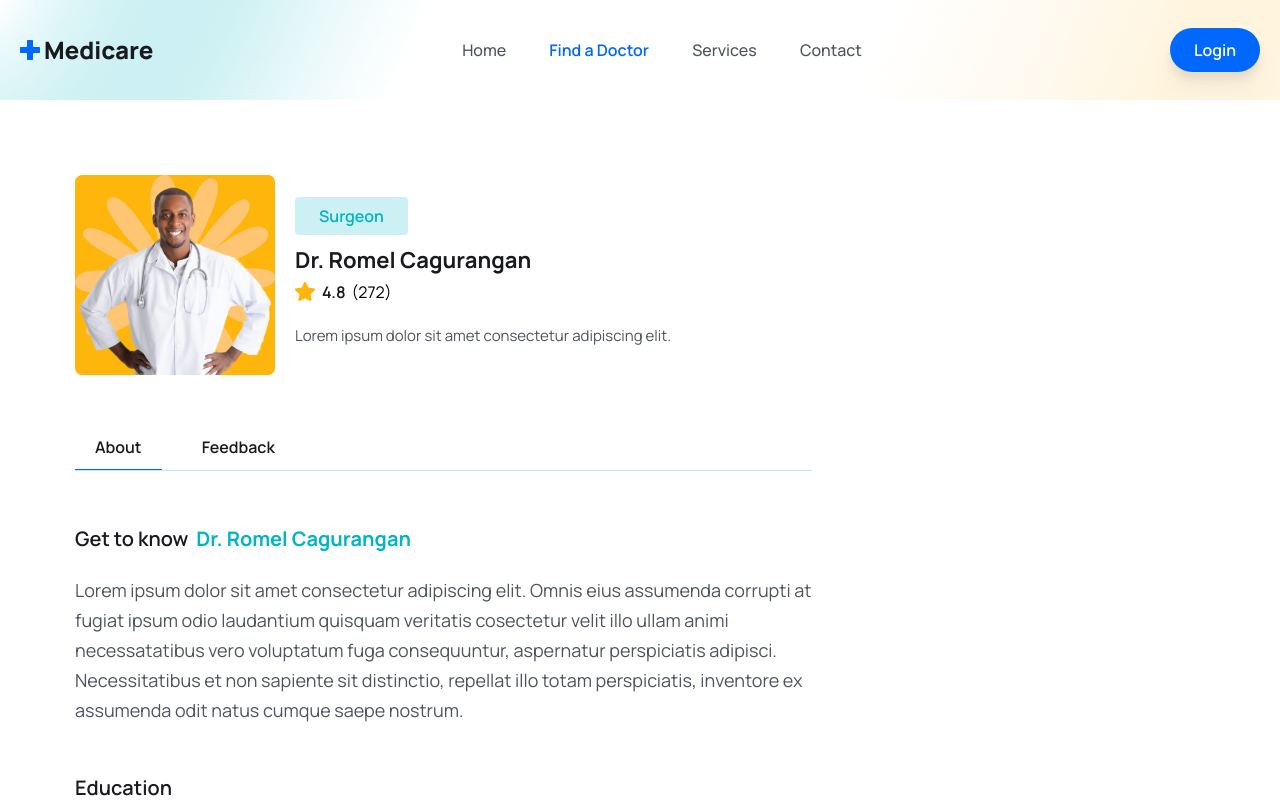
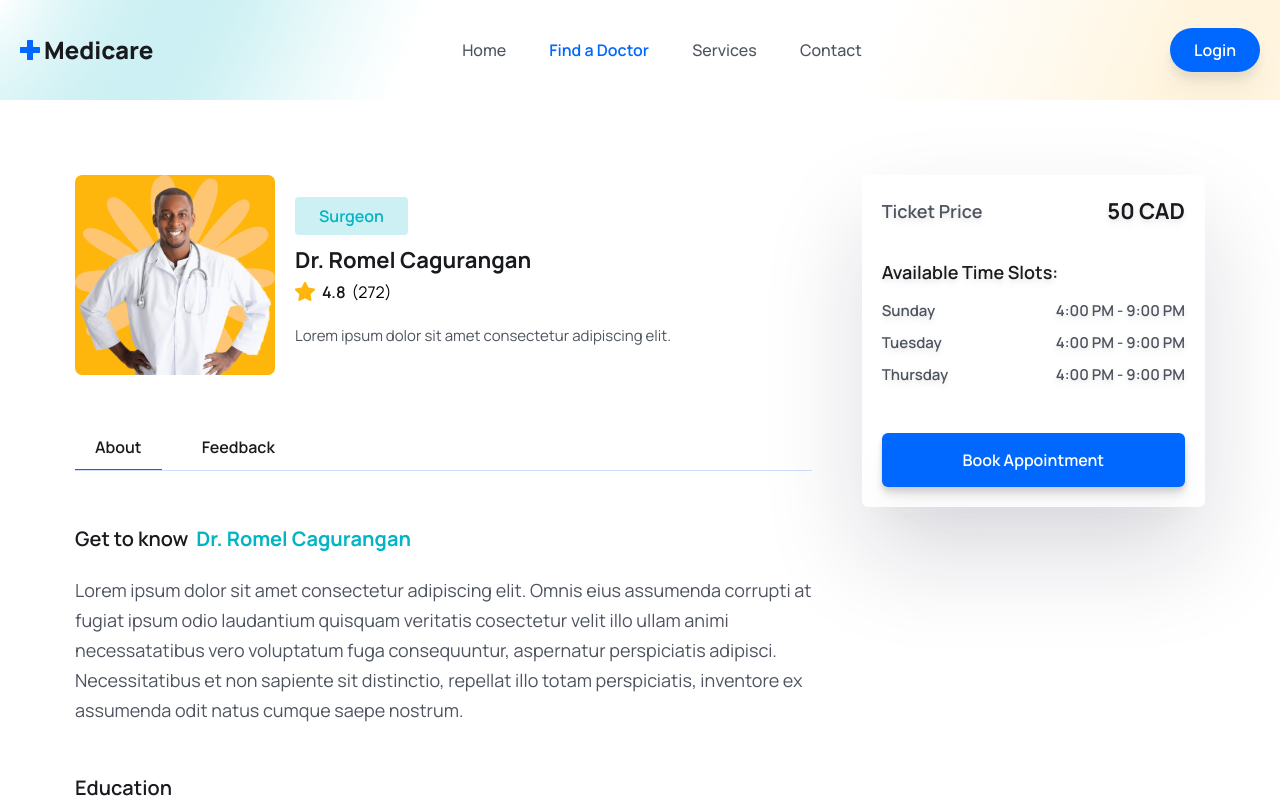
Before and after one commit to Jennovator/Medicare-Booking, a React (Vite) app in the folder client/: page /doctors/01 in a window 1280 px wide. Shown: the top 800 px of the page. Built offline with nearby package versions, Linux system fonts and the light colour scheme; the HTML template or start-up script is replaced by a standard one.

Commit message:
#Update: added side panel for available slots

```diff
--- a/client/src/pages/Doctors/DoctorDetails.jsx
+++ b/client/src/pages/Doctors/DoctorDetails.jsx
@@ -4,6 +4,7 @@
 import { starIcon } from '../../assets';
 import DoctorAbout from './DoctorAbout';
 import Feedback from './Feedback';
+import SidePanel from './SidePanel';
 
 const DoctorDetails = () => {
   const { id } = useParams(); // Get the ID from the URL params
@@ -26,7 +27,8 @@
     bio,
     education,
     experience,
-    reviews
+    reviews,
+    availableSlots
   } = doctor;
 
   const [tab, setTab] = useState('about');
@@ -87,6 +89,10 @@
               }
             </div>
           </div>
+
+          <div>
+            <SidePanel availableSlots={availableSlots} />
+          </div>
         </div>
       </div>
     </section>
--- /dev/null
+++ b/client/src/pages/Doctors/SidePanel.jsx
@@ -0,0 +1,40 @@
+import React from 'react'
+
+const SidePanel = ({ availableSlots }) => {
+    return (
+        <div className='shadow-panelShadow drop-shadow-md p-3 lg:p-5 rounded-md'>
+            <div className='flex items-center justify-between'>
+                <p className='text__para mt-0 font-semibold'>Ticket Price</p>
+                <span className='text-[16px] leading-7 lg:text-[22px] lg:leading-8 text-headingColor font-bold'>50 CAD</span>
+            </div>
+
+            <div className='mt-[30px]'>
+                <p className='text__para mt-0 font-semibold text-headingColor'>
+                    Available Time Slots:
+                </p>
+                <ul className='mt-3'>
+                    {
+                        availableSlots.map((availableSlot) => (
+                            <li
+                                className='flex items-center justify-between mb-2'
+                                key={availableSlot.availableDay}
+                            >
+                                <p className='text-[15px] leading-6 text-textColor font-semibold'>
+                                    {availableSlot.availableDay}
+                                </p>
+                                <p className='text-[15px] leading-6 text-textColor font-semibold'>
+                                    {availableSlot.availableStartTime} - {availableSlot.availableEndTime}
+                                </p>
+                            </li>
+
+                        ))
+                    }
+                </ul>
+            </div>
+
+            <button className='btn px-2 w-full rounded-md'>Book Appointment</button>
+        </div>
+    )
+}
+
+export default SidePanel;
```
